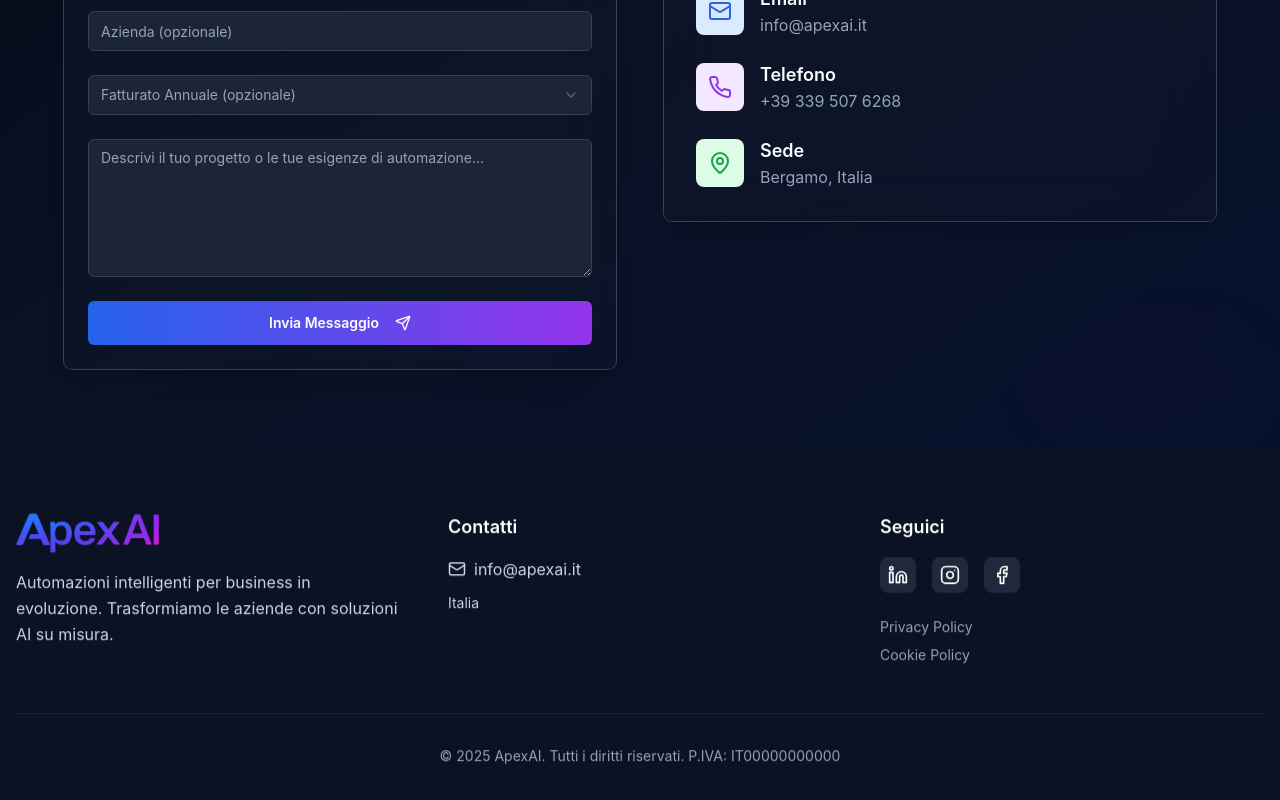
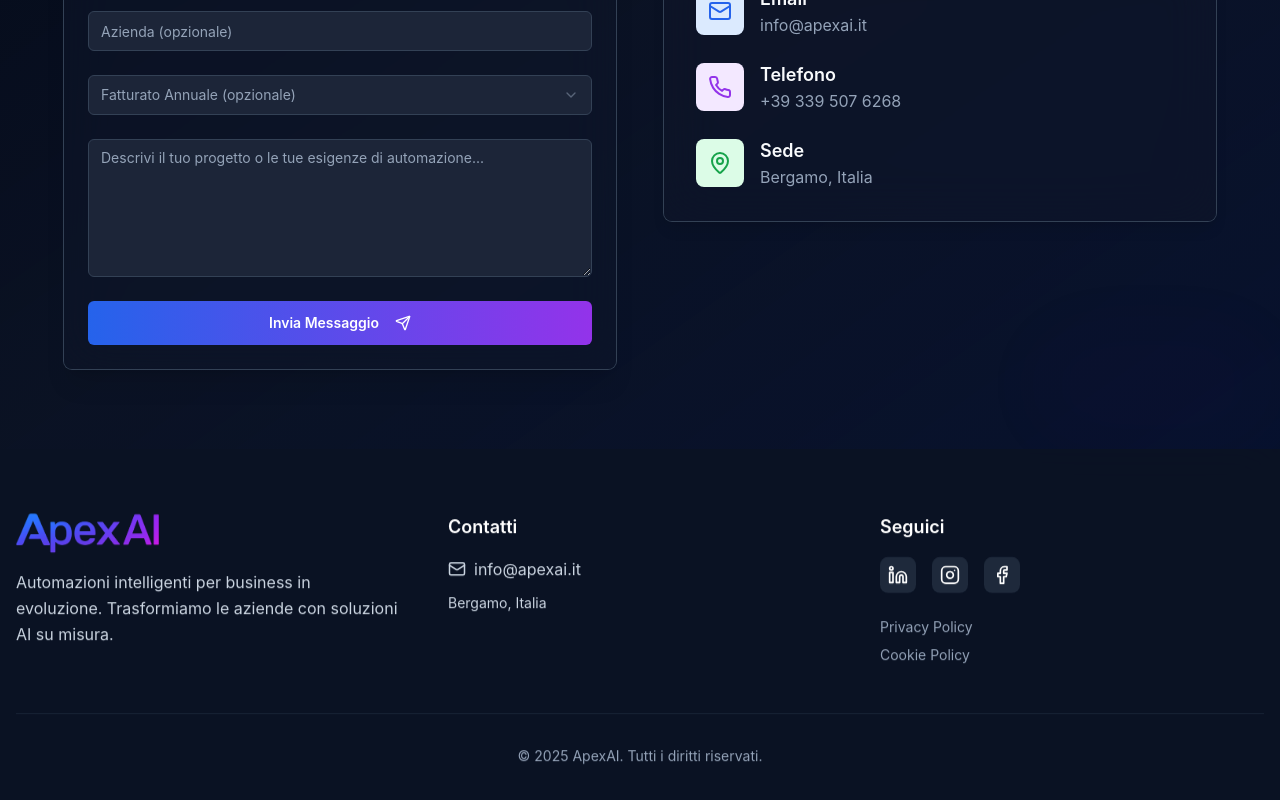
Before and after one commit to gabrieletolotti/ApexAI, a React (Vite) app: page / in a window 1280 px wide. Shown: the part 4166-4966 px from the top of the page. Built offline with nearby package versions, Linux system fonts and the light colour scheme.

Commit message:
modifiche footer

```diff
--- a/src/components/Footer.tsx
+++ b/src/components/Footer.tsx
@@ -38,7 +38,7 @@ const Footer = () => {
                 <Mail size={18} />
                 <span>info@apexai.it</span>
               </a>
-              <p className="text-sm">Italia</p>
+              <p className="text-sm">Bergamo, Italia</p>
             </div>
           </div>
 
@@ -47,7 +47,7 @@ const Footer = () => {
             <h3 className="text-lg font-semibold mb-4">Seguici</h3>
             <div className="flex gap-4 mb-6">
               <a
-                href="https://linkedin.com/company/apexai"
+                href="https://linkedin.com/company/apexai-Italia"
                 target="_blank"
                 rel="noopener noreferrer"
                 className="bg-slate-800 p-2 rounded-lg hover:bg-blue-600 transition-colors duration-300"
@@ -56,7 +56,7 @@ const Footer = () => {
                 <Linkedin size={20} />
               </a>
               <a
-                href="https://instagram.com/apexai"
+                href="https://instagram.com/apexai.it"
                 target="_blank"
                 rel="noopener noreferrer"
                 className="bg-slate-800 p-2 rounded-lg hover:bg-pink-600 transition-colors duration-300"
@@ -65,7 +65,7 @@ const Footer = () => {
                 <Instagram size={20} />
               </a>
               <a
-                href="https://facebook.com/apexai"
+                href="https://facebook.com/apexai.it"
                 target="_blank"
                 rel="noopener noreferrer"
                 className="bg-slate-800 p-2 rounded-lg hover:bg-blue-700 transition-colors duration-300"
@@ -89,7 +89,7 @@ const Footer = () => {
 
         {/* Copyright */}
         <div className={`border-t border-slate-700/50 pt-8 text-center text-slate-400 text-sm animate-on-scroll fade-in-up stagger-5 ${isIntersecting ? 'visible' : ''}`}>
-          <p>© 2025 ApexAI. Tutti i diritti riservati. P.IVA: IT00000000000</p>
+          <p>© 2025 ApexAI. Tutti i diritti riservati.</p>
         </div>
       </div>
     </footer>
```
